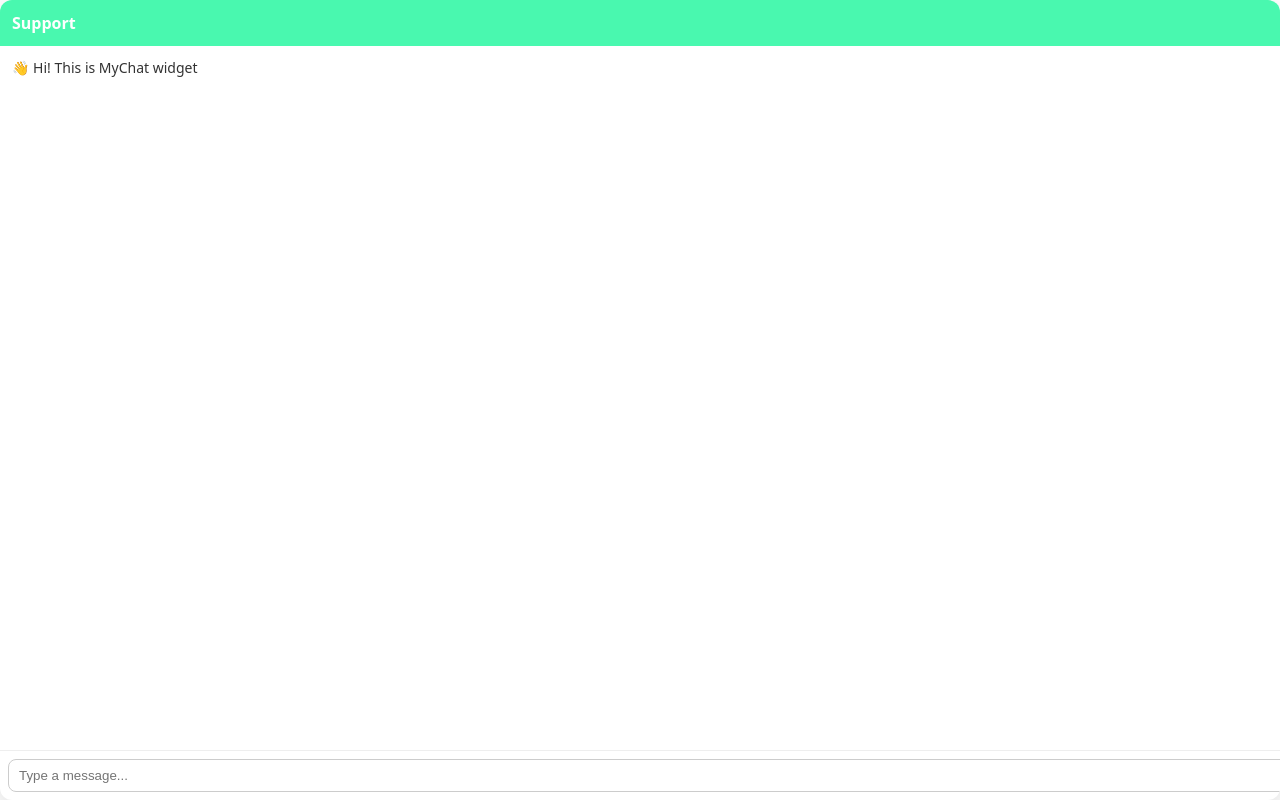
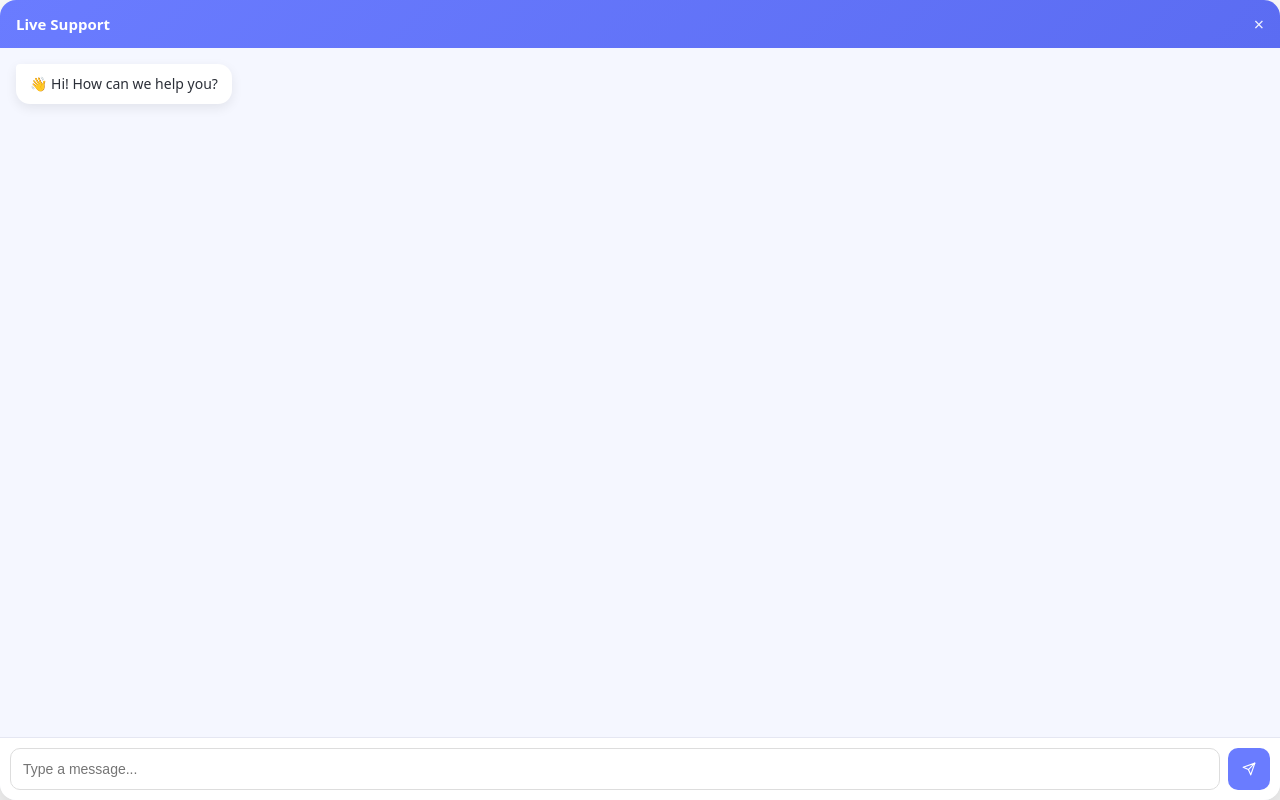
Before and after one commit to IvanGudiuk/cdn, a plain HTML site: page widget.html in a window 1280 px wide. Drawn offline with Linux system fonts and the light colour scheme.

Commit message:
new update

```diff
--- a/widget.html
+++ b/widget.html
@@ -6,6 +6,20 @@
     <meta name="viewport" content="width=device-width, initial-scale=1" />
 
     <style>
+      :root {
+        --primary: #6a7cff;
+        --primary-dark: #5b6cf2;
+        --bg: #f5f7ff;
+        --bubble-user: #6a7cff;
+        --bubble-agent: #ffffff;
+        --text-dark: #2b2f38;
+        --text-light: #ffffff;
+      }
+
+      * {
+        box-sizing: border-box;
+      }
+
       html,
       body {
         margin: 0;
@@ -19,49 +33,183 @@
       .widget {
         width: 100%;
         height: 100%;
-        background: #fff;
-        border-radius: 12px;
-        box-shadow: 0 8px 30px rgba(0, 0, 0, 0.15);
+        background: var(--bg);
+        border-radius: 16px;
+        box-shadow: 0 20px 60px rgba(0, 0, 0, 0.25);
         display: flex;
         flex-direction: column;
         overflow: hidden;
       }
 
+      /* HEADER */
       .header {
-        background: #49f8af;
+        background: linear-gradient(
+          135deg,
+          var(--primary),
+          var(--primary-dark)
+        );
         color: white;
-        padding: 12px;
-        font-weight: 600;
+        padding: 14px 16px;
+        display: flex;
+        align-items: center;
+        justify-content: space-between;
       }
 
+      .header-title {
+        font-weight: 600;
+        font-size: 15px;
+      }
+
+      .close-btn {
+        cursor: pointer;
+        font-size: 18px;
+        line-height: 1;
+        opacity: 0.9;
+      }
+
+      /* MESSAGES */
       .messages {
         flex: 1;
-        padding: 12px;
-        font-size: 14px;
-        color: #333;
+        padding: 16px;
+        overflow-y: auto;
+        display: flex;
+        flex-direction: column;
+        gap: 10px;
       }
 
+      .message {
+        max-width: 80%;
+        padding: 10px 14px;
+        border-radius: 14px;
+        font-size: 14px;
+        line-height: 1.4;
+      }
+
+      .message.agent {
+        background: var(--bubble-agent);
+        color: var(--text-dark);
+        align-self: flex-start;
+        border-top-left-radius: 4px;
+        box-shadow: 0 4px 12px rgba(0, 0, 0, 0.08);
+      }
+
+      .message.user {
+        background: var(--bubble-user);
+        color: var(--text-light);
+        align-self: flex-end;
+        border-top-right-radius: 4px;
+      }
+
+      /* FOOTER */
       .footer {
-        border-top: 1px solid #eee;
-        padding: 8px;
+        padding: 10px;
+        background: #fff;
+        border-top: 1px solid #e5e7f2;
+      }
+
+      .input-wrap {
+        display: flex;
+        gap: 8px;
       }
 
       input {
-        width: 100%;
-        padding: 8px 10px;
-        border-radius: 8px;
-        border: 1px solid #ccc;
+        flex: 1;
+        padding: 10px 12px;
+        border-radius: 10px;
+        border: 1px solid #ddd;
         outline: none;
+        font-size: 14px;
+      }
+
+      button {
+        background: var(--primary);
+        border: none;
+        color: white;
+        border-radius: 10px;
+        padding: 0 14px;
+        font-weight: 600;
+        cursor: pointer;
+      }
+
+      button:hover {
+        background: var(--primary-dark);
+      }
+
+      /* MOBILE */
+      @media (max-width: 480px) {
+        .widget {
+          border-radius: 0;
+        }
+      }
+
+      .send-btn {
+        background: var(--primary);
+        border: none;
+        color: white;
+        border-radius: 10px;
+        width: 42px;
+        height: 42px;
+        display: flex;
+        align-items: center;
+        justify-content: center;
+        cursor: pointer;
+      }
+
+      .send-btn:hover {
+        background: var(--primary-dark);
+      }
+
+      .send-btn svg {
+        display: block;
       }
     </style>
   </head>
   <body>
     <div class="widget">
-      <div class="header">Support</div>
-      <div class="messages">👋 Hi! This is MyChat widget</div>
+      <div class="header">
+        <div class="header-title">Live Support</div>
+        <div class="close-btn" onclick="closeWidget()">×</div>
+      </div>
+
+      <div class="messages">
+        <div class="message agent">👋 Hi! How can we help you?</div>
+      </div>
+
       <div class="footer">
-        <input placeholder="Type a message..." />
+        <div class="input-wrap">
+          <input placeholder="Type a message..." />
+          <button class="send-btn" aria-label="Send message">
+            <svg
+              viewBox="0 0 24 24"
+              width="18"
+              height="18"
+              fill="none"
+              xmlns="http://www.w3.org/2000/svg"
+            >
+              <path
+                d="M22 2L11 13"
+                stroke="currentColor"
+                stroke-width="2"
+                stroke-linecap="round"
+                stroke-linejoin="round"
+              />
+              <path
+                d="M22 2L15 22L11 13L2 9L22 2Z"
+                stroke="currentColor"
+                stroke-width="2"
+                stroke-linecap="round"
+                stroke-linejoin="round"
+              />
+            </svg>
+          </button>
+        </div>
       </div>
     </div>
+
+    <script>
+      function closeWidget() {
+        parent.postMessage({ type: "MYCHAT_CLOSE" }, "*");
+      }
+    </script>
   </body>
 </html>
```
Also changed, not shown: index.js (added, +11 -0 lines), loader.js (+58 -4 lines), wrangler.toml (added, +7 -0 lines), support.png (added).
